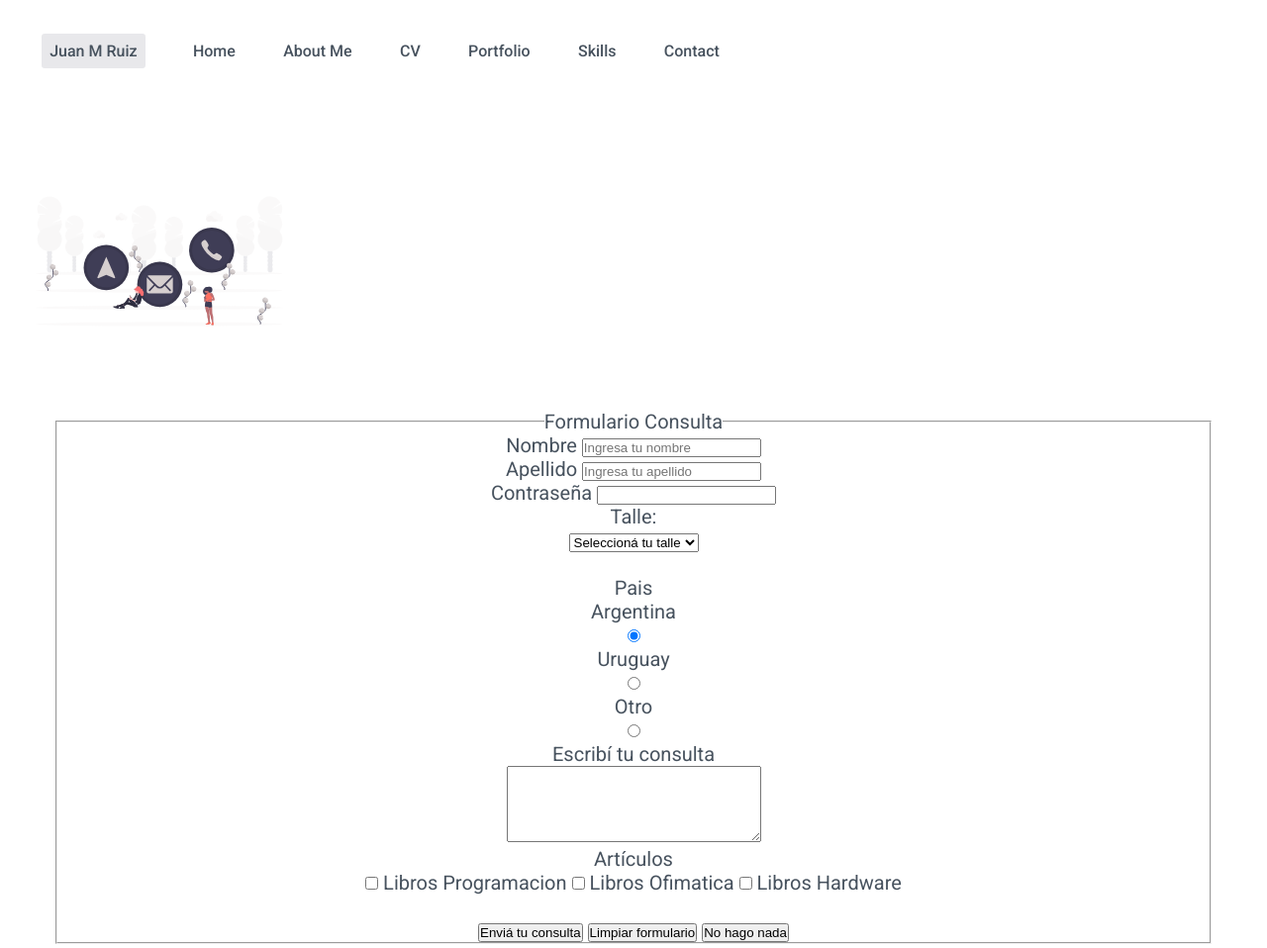
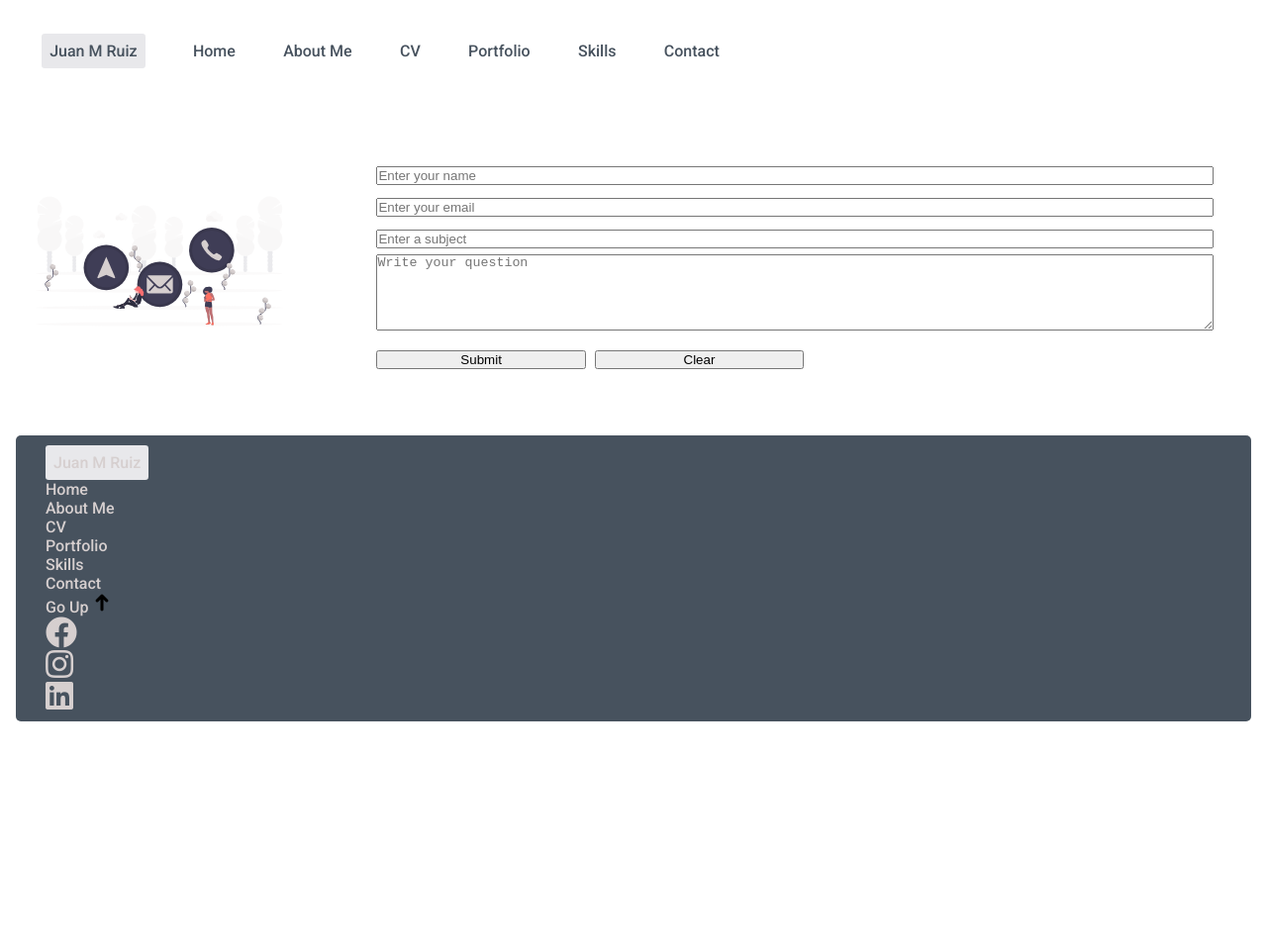
Before and after one commit to jmr85/portfolio, a plain HTML site: page contact.html in a window 1280 px wide. Shown: the top 958 px of the page at 99% size. After the commit the page ends 800 px from the top, so only its background shows below. Drawn offline with Linux system fonts and the light colour scheme.

Commit message:
mejorando el form

```diff
--- a/contact.html
+++ b/contact.html
@@ -31,59 +31,30 @@
     <main class="main">
         <!-- <img src="public/businessman-contact.jpg" alt=""> -->
         <img src="public/undraw_contact_us_15o2.svg" alt="Contact">
-        <div class="form">
-            <form action="#">
-                <fieldset>
-                    <legend> Formulario Consulta</legend>
-                    <label for="name">Nombre</label>
-                    <input type="text" name="name" id="name" placeholder="Ingresa tu nombre" required>
-                    <br> <!-- br como provisorio -->
-                    <label for="apellido"> Apellido</label>
-                    <input type="text" name="apellido" id="apellido" placeholder="Ingresa tu apellido" required>
-                    <br>
-                    <label for="psw">Contraseña</label>
-                    <input type="password" name="psw" id="psw">
-                    <br>
-
-                    <label for="talle"> Talle: </label>
-                    <br>
-                    <select name="talle" id="talle">
-                        <option value=""> Seleccioná tu talle</option>
-                        <option value="s"> S</option>
-                        <option value="m"> M</option>
-                        <option value="l">L</option>
-                    </select>
-
-                    <br>
-                    <br>
-                    <label for="pais">Pais</label>
-                    <div>Argentina</div>
-                    <input type="radio" name="pais" id="pais" value="argentina" checked="checked">
-                    <div> Uruguay</div>
-                    <input type="radio" name="pais" is="pais" value="uruguay">
-                    <div> Otro</div>
-                    <input type="radio" name="pais" id="pais" value="otro">
-
-                    <br>
-
-                    <label for="cosulta"> Escribí tu consulta</label>
-                    <br>
-
-                    <textarea name="consulta" id="" cols="30" rows="5" maxlength="500"></textarea>
-
-                    <div> Artículos</div>
-                    <input type="checkbox" name="cbox1"> Libros Programacion
-                    <input type="checkbox" name="cbox2"> Libros Ofimatica
-                    <input type="checkbox" name="cbox3"> Libros Hardware
-
-                    <br>
-                    <br>
-                    <input type="submit" value="Enviá tu consulta">
-                    <input type="reset" value="Limpiar formulario">
-                    <input type="button" value="No hago nada">
-                </fieldset>
-            </form>
-        </div>
+        <!-- <div class="form"> -->
+        <form class="main__form" action="https://formspree.io/f/xoqyblrz" method="POST">
+            <fieldset>
+                <!-- <label for="name">Name</label>
+                <br> -->
+                <input type="text" name="name" id="name" placeholder="Enter your name" required>
+                <!-- <br> br como provisorio -->
+                <!-- <label for="name">Email</label> -->
+                <!-- <br> -->
+                <input type="email" name="email" placeholder="Enter your email" required>
+                <!-- <br> -->
+                <!-- <label for="subject">Subject</label> -->
+                <br>
+                <input type="text" name="subject" id="apellido" placeholder="Enter a subject" required>
+                <!-- <br> -->
+                <!-- <label for="cosulta">Question</label> -->
+                <!-- <br> -->
+                <textarea name="question" id="question" cols="30" rows="5" maxlength="500"
+                    placeholder="Write your question"></textarea>
+                <input type="submit" value="Submit">
+                <input type="reset" value="Clear">
+            </fieldset>
+        </form>
+        <!-- </div> -->
     </main>
 
 
--- a/style.css
+++ b/style.css
@@ -2,17 +2,13 @@
   /* setea a 0 porque c/ browser impl diferente */
   padding: 0px;
   margin: 0px;
+  text-decoration: none;
+  box-sizing: border-box;
  }
 
 body {
   font-family: 'Roboto', sans-serif;
 }
-
-/*  ---------GLOBAL SCOPE-------- */
-li a {
-	text-decoration: none;
-}
-/*  ---------END GLOBAL SCOPE-------- */
 
 /*  ---------HEADER-------- */
 
@@ -46,7 +42,6 @@ li a {
   border-color: white;
   display: inline-block;
   list-style: none;
-  text-decoration: none;
   text-transform: capitalize;
   text-align: center;
   font-size: 1rem;
@@ -66,6 +61,8 @@ li a {
   border-radius: 5px;
   color: #47525Eff;
   font-size: 20px;
+  line-height: 2rem;
+  text-align: left;
   padding: 26px;
   margin: 10px;
 }
@@ -79,6 +76,15 @@ article img {
   width: 120px;
 }
 
+article header figure img{
+  width: 75%;
+  height: 15rem;
+  float: right;
+}
+
+article p{
+  width: 25%;
+}
 
 main img {
   height: 250px;
@@ -90,10 +96,42 @@ main img {
     font-size: 30px;
 }
 
-.form {
-  text-align: center;
+.contact__main img {
+  height: 250px;
+  width: 30%;
+  float: left;
+}
+
+/*  ---------MAIN FORM -------- */
+
+ .main__form {
   margin: 20px;
+  width: 70%;
+  height: 50%;
+  float: right;
 }
+
+input, textarea{
+  width: 100%;
+  /* height: 5rem; */
+  margin: 2px;
+  display: inline-block;
+}
+
+input[type="submit"]{
+  width: 25%;
+  display: inline-block;
+}
+input[type="reset"]{
+  width: 25%;
+  display: inline-block;
+}
+
+fieldset {
+  border-style: none;
+}
+
+/*  ---------END MAIN FORM -------- */
 
 /*  ---------END MAIN-------- */
 
@@ -102,11 +140,10 @@ footer {
   background-color: #47525Eff;
   border-radius: 5px;
   padding: 10px 30px 10px 30px;
-  margin: 10px;
+  margin: 1rem;
 }
 footer ul li{
   list-style: none;
-  text-decoration: none;
   text-transform: capitalize;
 }
 
```
Also changed, not shown: index.html (+3 -3 lines).
